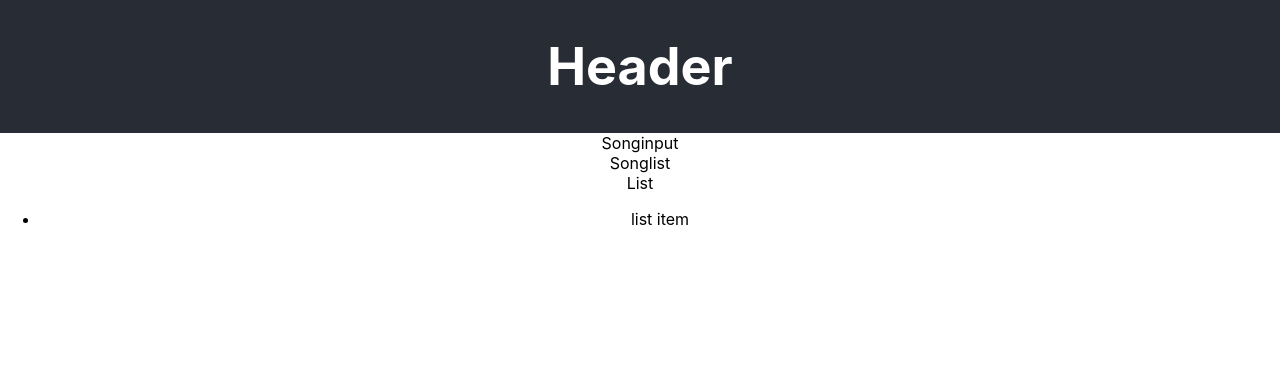
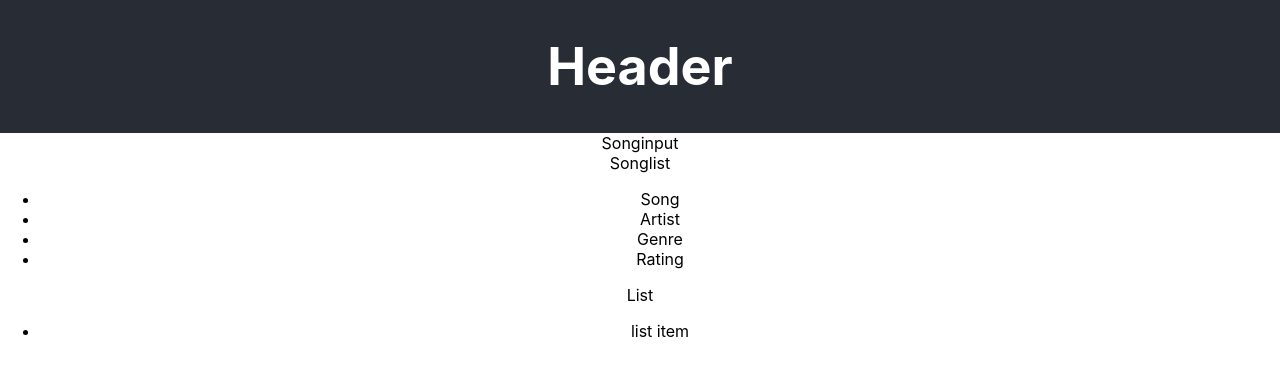
Before and after one commit to MMRijnsburger/Project-React-Lil-Playlist, a React (Create React App) app: page / in a window 1280 px wide. Shown: the top 376 px of the page. Built offline with nearby package versions, Linux system fonts and the light colour scheme.

Commit message:
add header items to SongList component

```diff
--- a/src/containers/SongList.js
+++ b/src/containers/SongList.js
@@ -5,6 +5,12 @@ const SongList = () => {
     return (
         <div>
             Songlist
+            <ul>
+                <li>Song</li>
+                <li>Artist</li>
+                <li>Genre</li>
+                <li>Rating</li>
+            </ul>
             <List />
         </div>
     )
```
